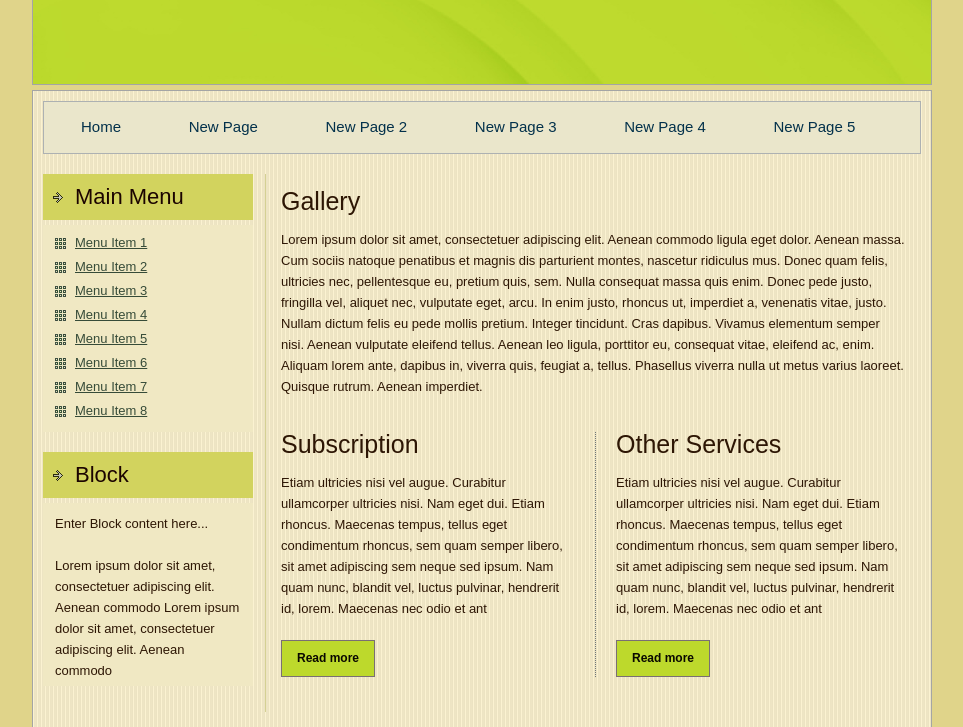
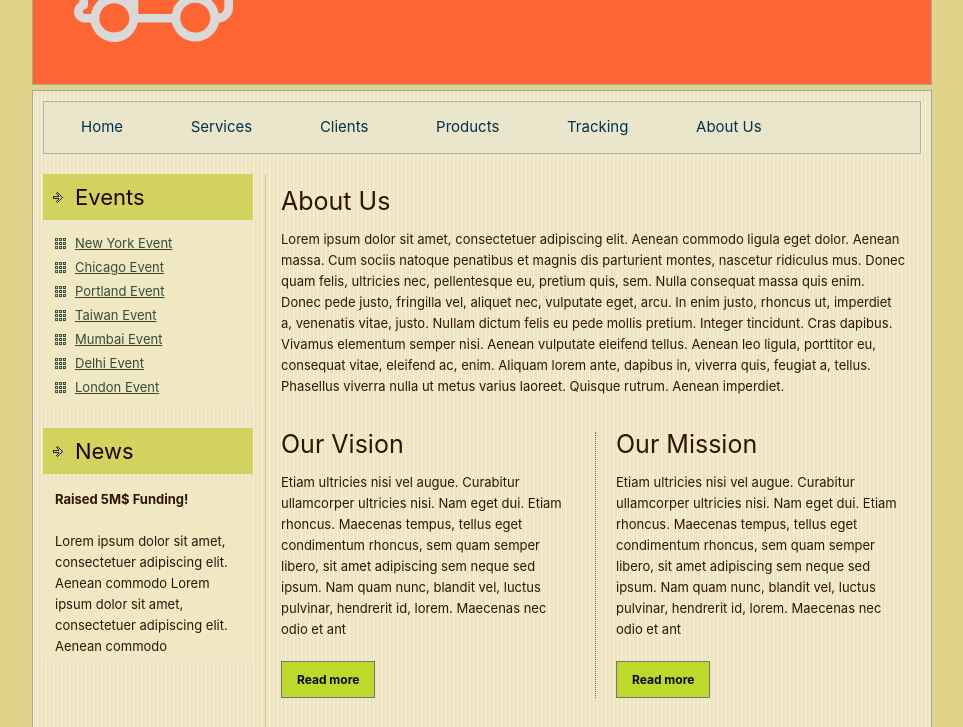
Before and after one commit to sid3github/tackytrucks, a plain HTML site: page index.html in a window 1280 px wide. Shown: the part 137-864 px from the top of the page, without its empty margins (158-1121 px from the left). Drawn offline with Linux system fonts and the light colour scheme.

Commit message:
added new customize header via canva and changed content

```diff
--- a/css/style.css
+++ b/css/style.css
@@ -9,9 +9,10 @@ html, body, div, span, applet, object, iframe, h1, h2, h3, h4, h5, h6, p, blockq
 	background:none;
 }
 
-ol, ul {
+ol, ul{
 	list-style-type:none;
 }
+
 
 h1, h2, h3, h4, h5, h6, li {
 	line-height:100%;
@@ -44,7 +45,7 @@ body {
 	line-height:21px;
 	color:#2d1604;
 	background-color:#e0d48a;
-	font-family:Arial, Helvetica, sans-serif;
+	font-family:-apple-system, BlinkMacSystemFont, 'Segoe UI', Roboto, Oxygen, Ubuntu, Cantarell, 'Open Sans', 'Helvetica Neue', sans-serif;
 }
 
 h1, h2, h3, h4, h5, h6 {
@@ -140,7 +141,7 @@ h6 {
 }
 
 #header .top_banner{
-	background:url(../images/header.jpg) no-repeat left top;
+	background:url(../images/header.png) no-repeat left top;
 	height:150px;
 	padding:50px 35px 0 560px;
 	border:#a4a5a5 solid 1px;
@@ -246,7 +247,8 @@ a.btn{
 }
 
 a.btn:hover{
-	text-decoration:underline;
+	text-decoration: underline;
+
 }
 
 .common_content{
--- a/index.html
+++ b/index.html
@@ -2,7 +2,7 @@
 <html>
 <head>
 <meta charset="UTF-8">
-<title>Template 4</title>
+<title>Tacky Trucks</title>
 <meta name="description" content="A description of your website">
 <meta name="keywords" content="keyword1, keyword2, keyword3">
 <link href="css/style.css" rel="stylesheet" type="text/css">
@@ -14,8 +14,8 @@
   <div id="header">
 
     <div class="top_banner">
-      <h1>Enter Site Title</h1>
-      <p>Enter Site Slogan</p>
+      <h1>Tacky Trucks</h1>
+      <p>Best in town for trucks!</p>
     </div>
 
   </div>
@@ -25,11 +25,11 @@
     <div class="navigation">
       <ul>
         <li><a href="#">Home</a></li>
-        <li><a href="#">New Page</a></li>
-        <li><a href="#">New Page 2</a></li>
-        <li><a href="#">New Page 3</a></li>
-        <li><a href="#">New Page 4</a></li>
-        <li><a href="#">New Page 5</a></li>
+        <li><a href="#">Services</a></li>
+        <li><a href="#">Clients</a></li>
+        <li><a href="#">Products</a></li>
+        <li><a href="#">Tracking</a></li>
+        <li><a href="#">About Us</a></li>
       </ul>
     </div>
 
@@ -38,25 +38,24 @@
     <div class="left_side_bar">
 
       <div class="col_1">
-        <h1>Main Menu</h1>
+        <h1>Events</h1>
         <div class="box">
           <ul>
-            <li><a href="#">Menu Item 1</a></li>
-            <li><a href="#">Menu Item 2</a></li>
-            <li><a href="#">Menu Item 3</a></li>
-            <li><a href="#">Menu Item 4</a></li>
-            <li><a href="#">Menu Item 5</a></li>
-            <li><a href="#">Menu Item 6</a></li>
-            <li><a href="#">Menu Item 7</a></li>
-            <li><a href="#">Menu Item 8</a></li>
+            <li><a href="#">New York Event</a></li>
+            <li><a href="#">Chicago Event</a></li>
+            <li><a href="#">Portland Event</a></li>
+            <li><a href="#">Taiwan Event</a></li>
+            <li><a href="#">Mumbai Event</a></li>
+            <li><a href="#">Delhi Event</a></li>
+            <li><a href="#">London Event</a></li>
           </ul>
         </div>
       </div>
 
       <div class="col_1">
-        <h1>Block</h1>
+        <h1>News</h1>
         <div class="box">
-          <p>Enter Block content here...</p>
+          <p><b>Raised 5M$ Funding!</b></p>
           <br>
           <p>Lorem ipsum dolor sit amet, consectetuer adipiscing elit.
 Aenean commodo Lorem ipsum dolor sit amet, consectetuer adipiscing elit.
@@ -68,7 +67,7 @@ Aenean commodo Lorem ipsum dolor sit amet, consectetuer adipiscing elit.
 
     <div class="right_section">
       <div class="common_content">
-        <h2>Gallery</h2>
+        <h2>About Us</h2>
         <p>Lorem ipsum dolor sit amet, consectetuer
 adipiscing elit. Aenean commodo ligula eget dolor. Aenean massa. Cum
 sociis natoque penatibus et magnis dis parturient montes, nascetur
@@ -84,7 +83,7 @@ viverra quis, feugiat a, tellus. Phasellus viverra nulla ut metus varius
         </div>
       <div class="top_content">
         <div class="column_one">
-          <h2>Subscription</h2>
+          <h2>Our Vision</h2>
           <p>Etiam ultricies nisi vel augue. Curabitur ullamcorper
 ultricies nisi. Nam eget dui. Etiam rhoncus. Maecenas tempus, tellus
 eget condimentum rhoncus, sem quam semper libero, sit amet adipiscing
@@ -94,7 +93,7 @@ hendrerit id, lorem. Maecenas nec odio et ant</p>
          <p><a href="#" class="btn">Read more</a></p>
         </div>
         <div class="column_two border_left">
-          <h2>Other Services</h2>
+          <h2>Our Mission</h2>
           <p>Etiam ultricies nisi vel augue. Curabitur ullamcorper
 ultricies nisi. Nam eget dui. Etiam rhoncus. Maecenas tempus, tellus
 eget condimentum rhoncus, sem quam semper libero, sit amet adipiscing
@@ -107,7 +106,7 @@ hendrerit id, lorem. Maecenas nec odio et ant</p>
 
     <div class="clear"></div>
 
-    <div id="footer">Copyright &copy; 2014. Design by <a href="http://www.htmltemplates.net" target="_blank">htmltemplates.net</a><br>
+    <div id="footer">Copyright &copy; 2018. Design by <a href="http://www.htmltemplates.net" target="_blank">htmltemplates.net</a><br>
 
     </div>
 
```
Also changed, not shown: images/header.jpg (deleted), images/header.png (added).
